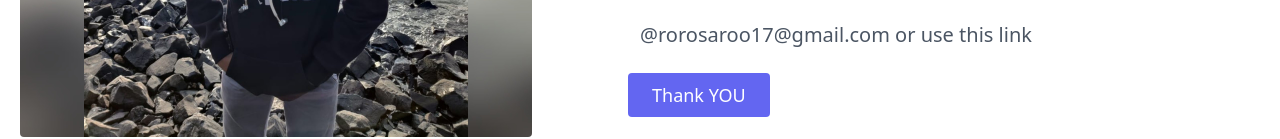
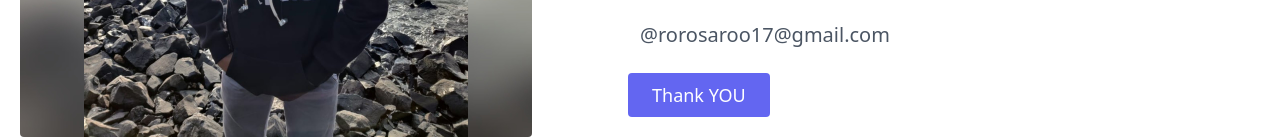
Before and after one commit to bhardwaj95/hire-me, a plain HTML site: page about me.html in a window 1280 px wide. Shown: the part 471-610 px from the top of the page. Drawn offline with nearby package versions, Linux system fonts and the light colour scheme.

Commit message:
Update about me.html

```diff
--- a/about me.html
+++ b/about me.html
@@ -33,7 +33,7 @@
             <P>If you want me to make your [web site]
                 Then contact me by given below gmail account.</P>
                 <br>
-                <span class="ml-3 text-xl">@rorosaroo17@gmail.com or use this link</span>
+                <span class="ml-3 text-xl">@rorosaroo17@gmail.com</span>
                  <BR>
                  <button class="inline-flex text-white bg-indigo-500 border-0 py-2 px-6 focus:outline-none hover:bg-indigo-600 rounded text-lg">Thank YOU</button>
 
```
